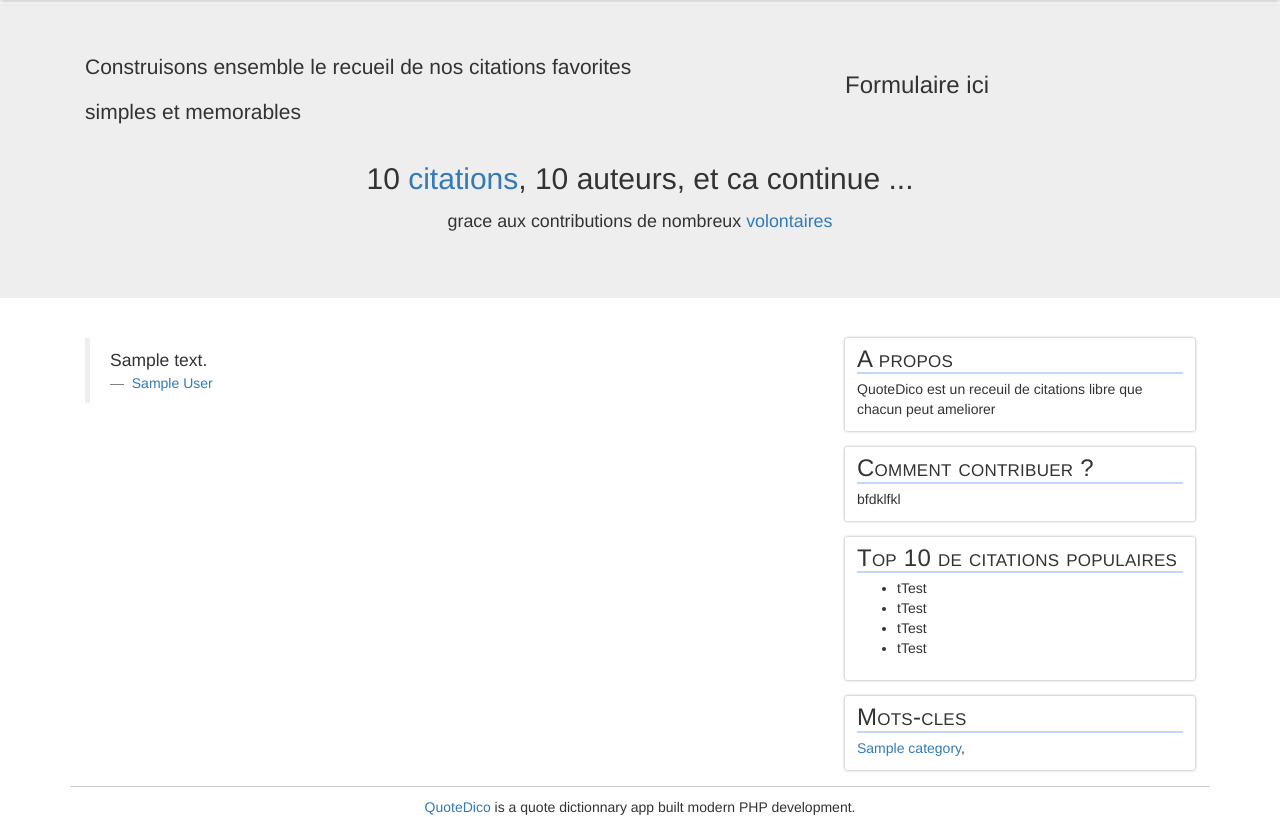
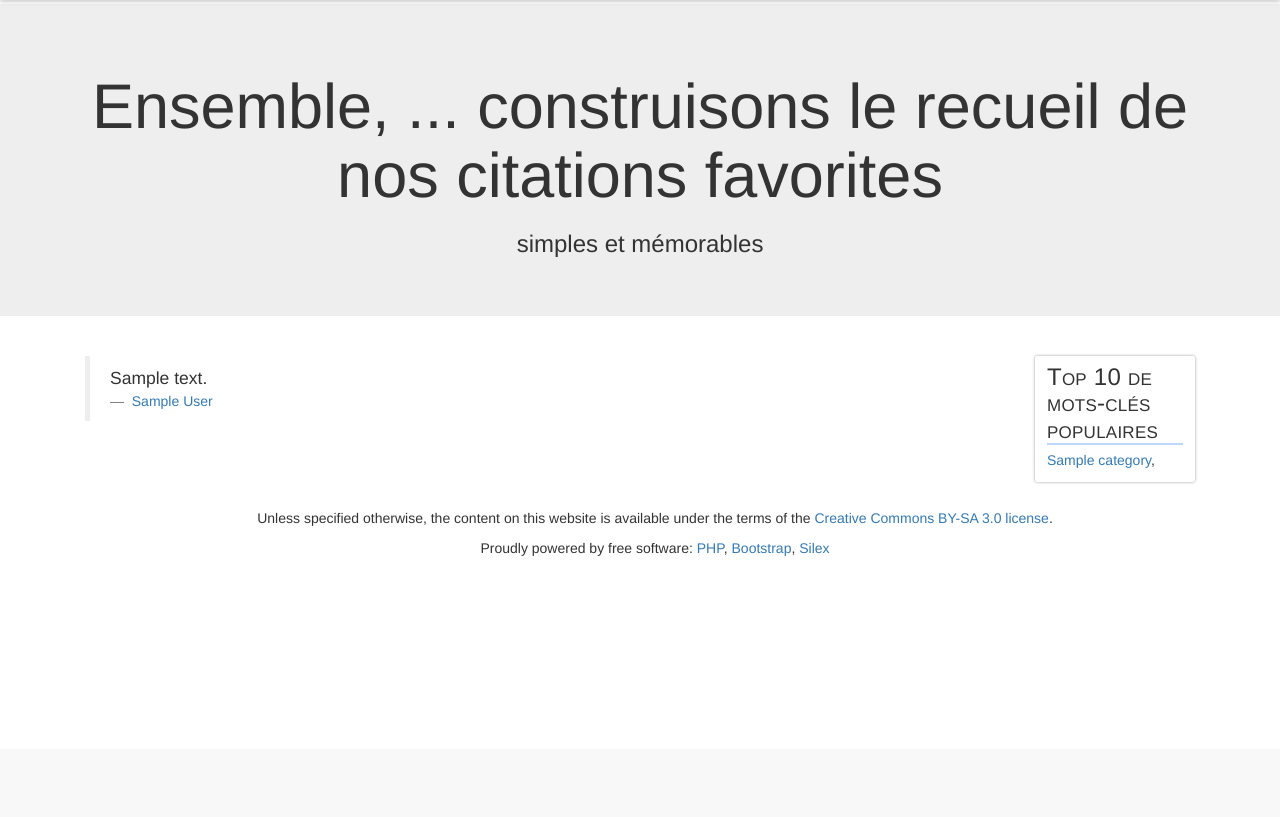
Before and after one commit to Bam92/QuoteDico, a PHP site: template views/index.html.twig in a window 1280 px wide. Shown: the part 51-868 px from the top of the page. After the commit the page ends 607 px from the top, so only its background shows below. Run offline with PHP 8.4, Linux system fonts and the light colour scheme; the template is opened without the code that fills it: most values are stand-ins (such as "Sample title", 1, 10 or a date in 2020); some libraries are stand-ins or nearby versions.

Commit message:
Redesign of home page

```diff
--- a/views/index.html.twig
+++ b/views/index.html.twig
@@ -4,19 +4,17 @@
 
 {% block jumbotron %}
 <section class="jumbotron">
-
   <div class="container">
-      <div class="col-md-8">
-          <p>Construisons ensemble le recueil de nos citations favorites</p>
-          <p>simples et memorables</p>
+      <div class="col-xs-12 text-center">
+          <h1>
+            Ensemble, ... construisons le recueil de nos citations favorites
+          </h1>
+          <h3>simples et mémorables</h3>
       </div>
 
-    <div class="col-md-4">
-        <h3>Formulaire ici</h3>
-    </div>
-
-    <div class="col-xs-12 text-center" id="statistic">
-        <h2>
+    <div class="col-xs-12 text-center" id="call-to-action-home">
+    <!-- put buttons here ... -->
+      <!--  <h2>
             {{ quote_total }}
             <a href="/quotes" title="Liste des citations">citations</a>,
             {{ author_total }} auteurs, et ca continue ...
@@ -25,7 +23,8 @@
                 <a href="/contributors">volontaires</a>
                 <!--pour qui nous sommes tres reconnaissant-->
             </small>
-        </p>
+        </p-->
+
     </div>
   </div>
 </section>
@@ -42,9 +41,7 @@
             {{ quote.author.fullName }}
           </a>
         </small>
-        <!--p>Ajouté le {{ quote.date | date('d/m/Y') }} dans la categorie
-         {#{ quote.theme }#}
-         </p-->
+
       </blockquote>
     </p>
     {% endfor %}
@@ -53,6 +50,7 @@
 
 {% block tags %}
   {% for category in categories %}
-    <a href="#" title="Liste des citations de la categorie {{ category.name }}">{{ category.name }}</a>,
+    <a href="#" title="Liste des citations de la categorie {{ category.name }}">
+    {{ category.name }}</a>,
   {% endfor %}
 {% endblock %}
--- a/views/layout.html.twig
+++ b/views/layout.html.twig
@@ -40,44 +40,38 @@
         {% block jumbotron %}{% endblock %}
 
         <div class="container">
-        <section class="col-md-8 col-xs-12">{% block content %}{% endblock %}
+        <section class="col-xs-10">{% block content %}{% endblock %}
           {# page main content here #}
         </section>
 
           <!-- right panel -->
-          <section class="col-md-4 clearfix-xs">
-            <div class="box-right-panel about">
+          <section class="col-md-2">
+            <!--div class="box-right-panel about">
               <h3 class="site-title">A propos </h3>
               QuoteDico est un receuil de citations libre que chacun peut
               ameliorer
-            </div>
-
-            <div class="box-right-panel contribute">
-               <h3 class="site-title">Comment contribuer ? </h3>
-            bfdklfkl
-            </div>
+            </div-->
 
             <div class=" box-right-panel popular">
-              <h3 class="site-title">Top 10 de citations populaires</h3>
-                <ul>
-                  <li>tTest</li>
-                  <li>tTest</li>
-                  <li>tTest</li>
-                  <li>tTest</li>
-                </ul>
-            </div>
+              <h3 class="site-title">Top 10 de mots-clés populaires</h3>
 
-            <div class="box-right-panel keywords">
-            <h3 class="site-title">Mots-cles </h3>
             {% block tags %}{% endblock %}
             </div>
 
-          </section>
+          </section
+        </div>
 
         <hr>
+        <div class="container">
         <footer class="footer col-xs-12">
-            <a href="/">QuoteDico</a> is a quote dictionnary app built modern
-            PHP development.
+          <p>Unless specified otherwise, the content on this website is available
+          under the terms of the
+          <a href="//creativecommons.org/licenses/by-sa/3.0/">
+            Creative Commons BY-SA 3.0 license</a>.
+          </p>
+          <p>Proudly powered by free software: <a href="//php.net/">PHP</a>,
+            <a href="//getbootstrap.com/">Bootstrap</a>, <a href="//#/">Silex</a>
+          </p>
         </footer>
     </div>
 
--- a/web/css/style.css
+++ b/web/css/style.css
@@ -6,7 +6,6 @@
 }
 
 footer {
-    border-top: 1px solid #ccc;
     padding-top: 10px;
     text-align: center;
 }
```
